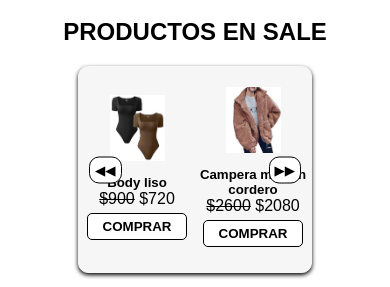
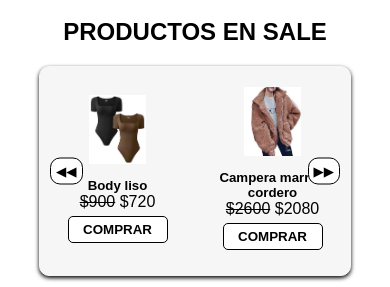
Before and after one commit to sofisisternes/Proyecto2023Coder-SofiaSisternes, a website: page pages/catalogo.html in a window 390 px wide. Shown: the part 145-432 px from the top of the page. Drawn offline with Linux system fonts and the light colour scheme.

Commit message:
entrega final

```diff
--- a/scss/_conocernos.scss
+++ b/scss/_conocernos.scss
@@ -32,7 +32,7 @@
         grid-area: valores;
     }
 
-    article{
+    article {
         background-color: white;
         border: solid 1px $color;
         border-radius: 10px;
--- a/scss/_media.scss
+++ b/scss/_media.scss
@@ -172,20 +172,17 @@
 }
 
 @media only screen and (max-width:480px) {
-    .carousel-content {
-        display: flex;
-        width: 600%;
-        transition: transform 0.5s ease-in-out;
+    #textCarousel {
+        margin: auto;
+        width: 80%;
     }
 
     .carousel-item {
-        display: flex;
-        flex-direction: column;
+        width: 100%;
         padding: 10px;
     }
 
     .carousel__sale {
-        max-width: 80%;
         width: auto;
     }
 
--- a/scss/_preguntas.scss
+++ b/scss/_preguntas.scss
@@ -1,14 +1,17 @@
 .preguntas {
     font-weight: bold;
 }
+
 .accordion-button:not(.collapsed) {
     background-color: rgba($fondo2, 0.5);
     color: $color;
 }
+
 .accordion-button:focus {
     border: 1px solid $fondo2;
     box-shadow: none;
 }
+
 .centrartabla {
     text-align: $text;
 }
```
Also changed, not shown: index.html (+1 -3 lines), pages/catalogo.html (+2 -2 lines), pages/contacto.html (+1 -1 lines), css/estilo.css. Lines whose indentation alone changed are shown as unchanged.
